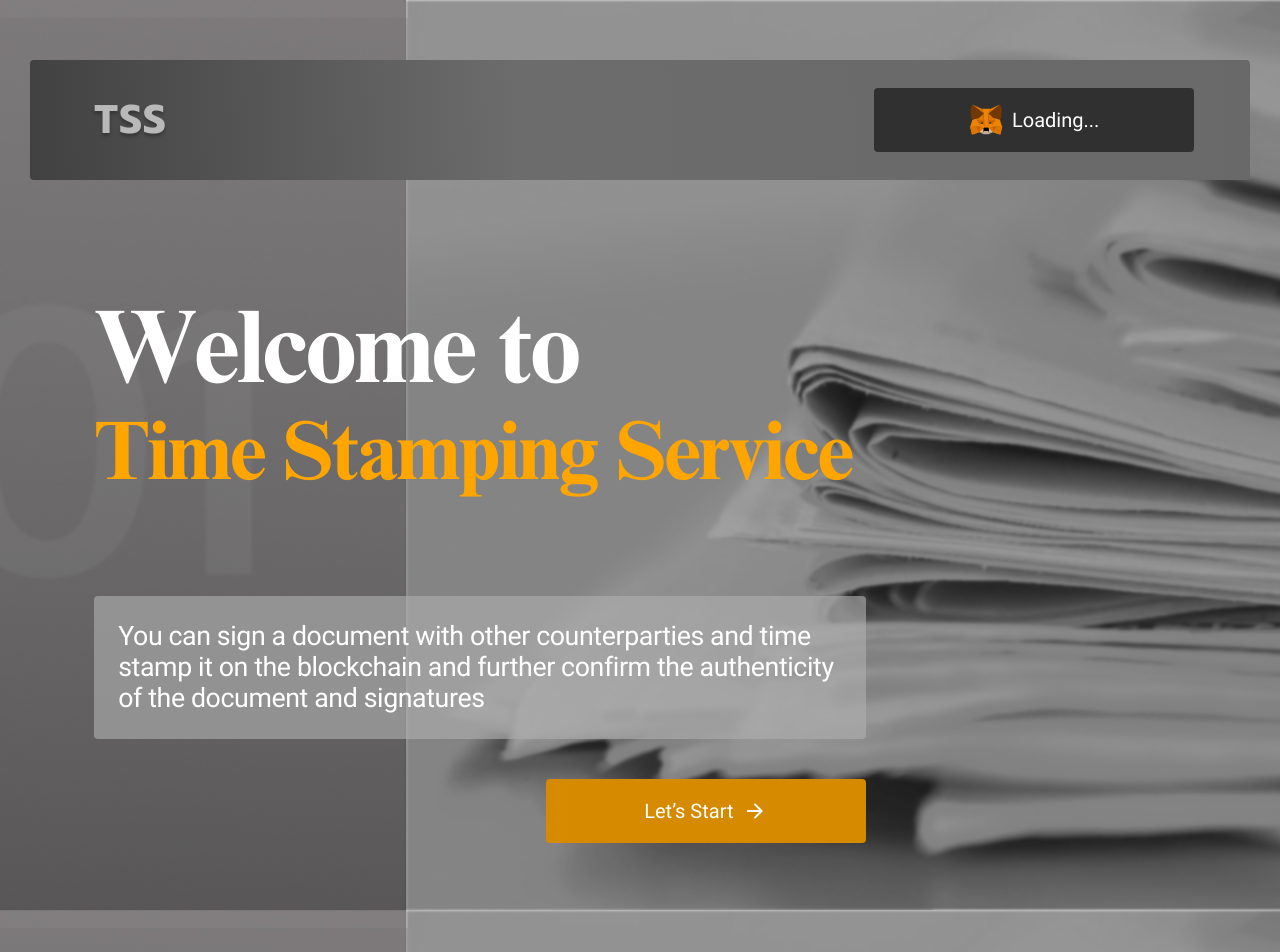
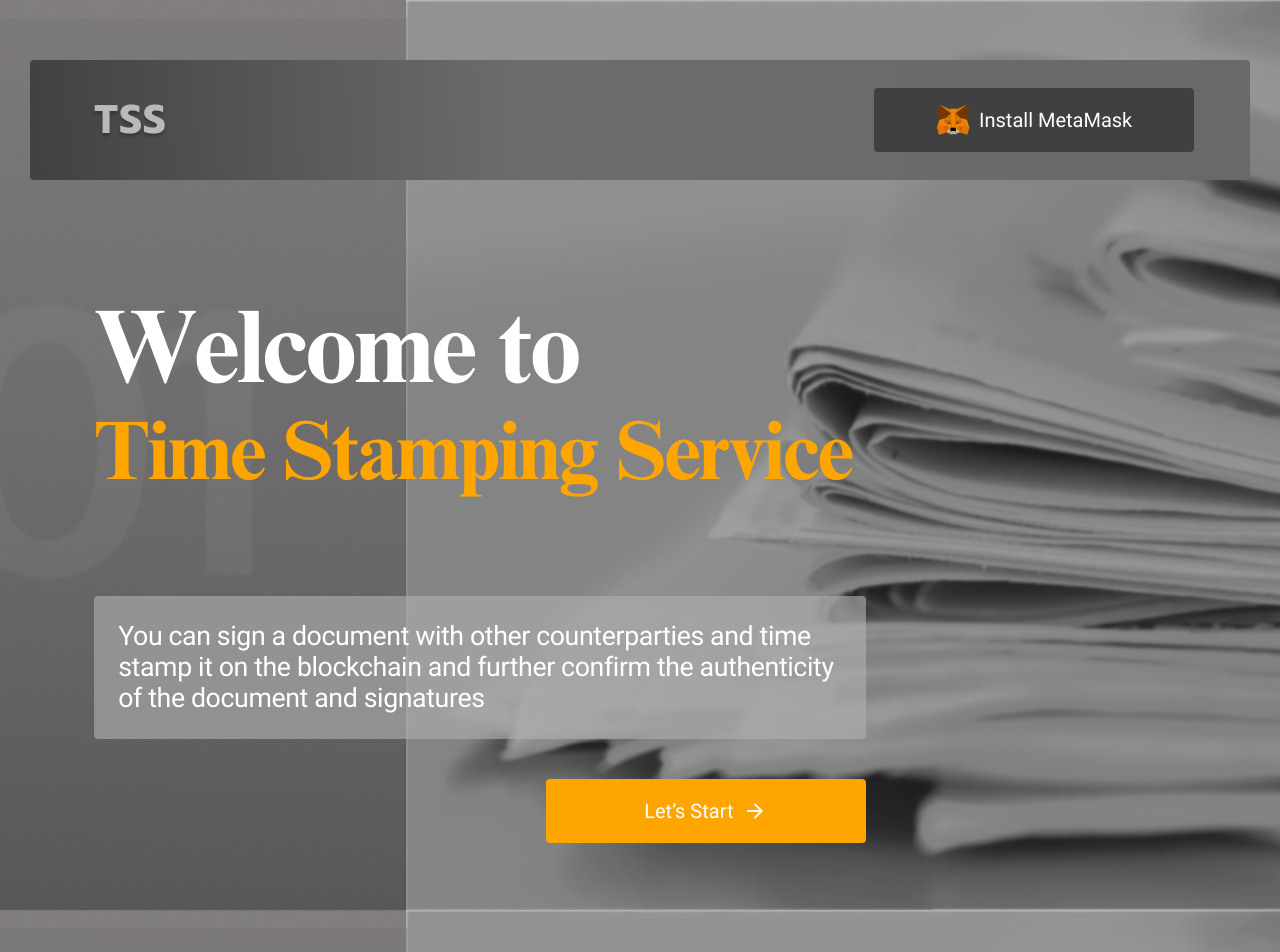
Before and after one commit to dl-w3sign/web-client, a Vue app: page / in a window 1280 px wide. Shown: the top 952 px of the page. Built offline with nearby package versions, Linux system fonts and the light colour scheme.

Commit message:
fix connect ethereum

```diff
--- a/src/App.vue
+++ b/src/App.vue
@@ -17,7 +17,9 @@ const init = async () => {
     useNotifications()
 
     await web3Store.detectProviders()
-    web3Provider.init(web3Store.metamask as DesignatedProvider)
+
+    if (web3Store.metamask)
+      web3Provider.init(web3Store.metamask as DesignatedProvider)
 
     document.title = config.APP_NAME
   } catch (error) {
@@ -71,6 +73,8 @@ init()
   background-size: cover;
   background-attachment: fixed;
   transition: background-image var(--transation-duration-slow) ease-in-out;
+  -webkit-transition: background-image var(--transation-duration-slow)
+    ease-in-out;
 }
 
 .fade-enter-active {
--- a/src/common/ConnectEthereum.vue
+++ b/src/common/ConnectEthereum.vue
@@ -10,22 +10,30 @@ const { $t } = useContext()
 
 const buttonState = computed<BUTTON_STATES | undefined>(() => {
   if (web3Provider?.isInitFailed.value) return BUTTON_STATES.notAllowed
-  else if (!web3Provider?.isInitiated.value) return BUTTON_STATES.waiting
-  else if (web3Provider.isConnected.value) return BUTTON_STATES.noneEvents
-  else if (web3Provider.isConnecting.value) return BUTTON_STATES.waiting
+  else if (web3Provider?.isIniting.value) return BUTTON_STATES.waiting
+  else if (web3Provider?.isConnecting.value) return BUTTON_STATES.waiting
+  else if (web3Provider?.isConnected.value) return BUTTON_STATES.noneEvents
   else return undefined
 })
 const buttonText = computed<string>(() => {
-  if (web3Provider?.isInitFailed.value)
+  if (!web3Provider?.selectedProvider.value)
+    return $t('connect-ethereum.connect-button-text-install-provider')
+  else if (web3Provider?.isInitFailed.value)
     return $t('connect-ethereum.connect-button-text-failed-load')
-  else if (!web3Provider?.isInitiated.value)
+  else if (web3Provider?.isIniting.value)
     return $t('connect-ethereum.connect-button-text-loading')
-  else if (web3Provider.selectedAddress.value)
+  else if (web3Provider?.isConnecting.value)
+    return $t('connect-ethereum.connect-button-text-connecting')
+  else if (web3Provider?.selectedAddress.value)
     return abbrCenter(web3Provider.selectedAddress.value)
-  else if (web3Provider.isConnecting.value)
-    return $t('connect-ethereum.connect-button-text-connecting')
   else return $t('connect-ethereum.connect-button-text')
 })
+
+const connectOrReferToInstallMetamask = () => {
+  web3Provider?.selectedProvider.value
+    ? web3Provider.connect()
+    : window.open('https://metamask.io/download/')
+}
 </script>
 
 <template>
@@ -34,7 +42,7 @@ const buttonText = computed<string>(() => {
     :size="BUTTON_SIZES.large"
     :state="buttonState"
     :preset="BUTTON_PRESETS.genius"
-    @click.prevent="web3Provider?.connect"
+    @click.prevent="connectOrReferToInstallMetamask"
   >
     <icon class="connect-ethereum__button-icon" :name="$icons.metamask" />
     {{ buttonText }}
--- a/src/composables/useProvider/use-provider.ts
+++ b/src/composables/useProvider/use-provider.ts
@@ -80,6 +80,7 @@ export const useProvider = (): UseProvider => {
         providerWrp.value = useMetamask(provider.instance)
         break
       default:
+        isIniting.value = false
         isInitFailed.value = true
         throw new Error('Invalid Provider')
     }
--- a/src/localization/resources/en.json
+++ b/src/localization/resources/en.json
@@ -8,7 +8,8 @@
     "connect-button-text": "Connect to MetaMask",
     "connect-button-text-connecting": "Connecting...",
     "connect-button-text-loading": "Loading...",
-    "connect-button-text-failed-load": "Failed load"
+    "connect-button-text-failed-load": "Failed load",
+    "connect-button-text-install-provider": "Install MetaMask"
   },
   "main-page": {
     "welcome-beginning": "Welcome to",
--- a/src/pages/MainPage.vue
+++ b/src/pages/MainPage.vue
@@ -7,10 +7,16 @@ import { computed, inject } from 'vue'
 const web3Provider = inject<UseProvider>(APP_KEYS.web3Provider)
 const startButtonState = computed<BUTTON_STATES | undefined>(() => {
   if (web3Provider?.isInitFailed.value) return BUTTON_STATES.notAllowed
-  else if (!web3Provider?.isInitiated.value) return BUTTON_STATES.waiting
-  else if (web3Provider.isConnecting.value) return BUTTON_STATES.waiting
+  else if (web3Provider?.isIniting.value) return BUTTON_STATES.waiting
+  else if (web3Provider?.isConnecting.value) return BUTTON_STATES.waiting
   else return undefined
 })
+
+const connectOrReferToInstallMetamask = () => {
+  web3Provider?.selectedProvider.value
+    ? web3Provider.connect()
+    : window.open('https://metamask.io/download/')
+}
 </script>
 
 <template>
@@ -34,7 +40,7 @@ const startButtonState = computed<BUTTON_STATES | undefined>(() => {
           :preset="BUTTON_PRESETS.primary"
           :size="BUTTON_SIZES.large"
           :state="startButtonState"
-          @click.prevent="web3Provider?.connect"
+          @click.prevent="connectOrReferToInstallMetamask"
         >
           {{ $t('main-page.start-button-text') }}
           <icon class="main-page__button-icon" :name="$icons.arrowRight" />
```
